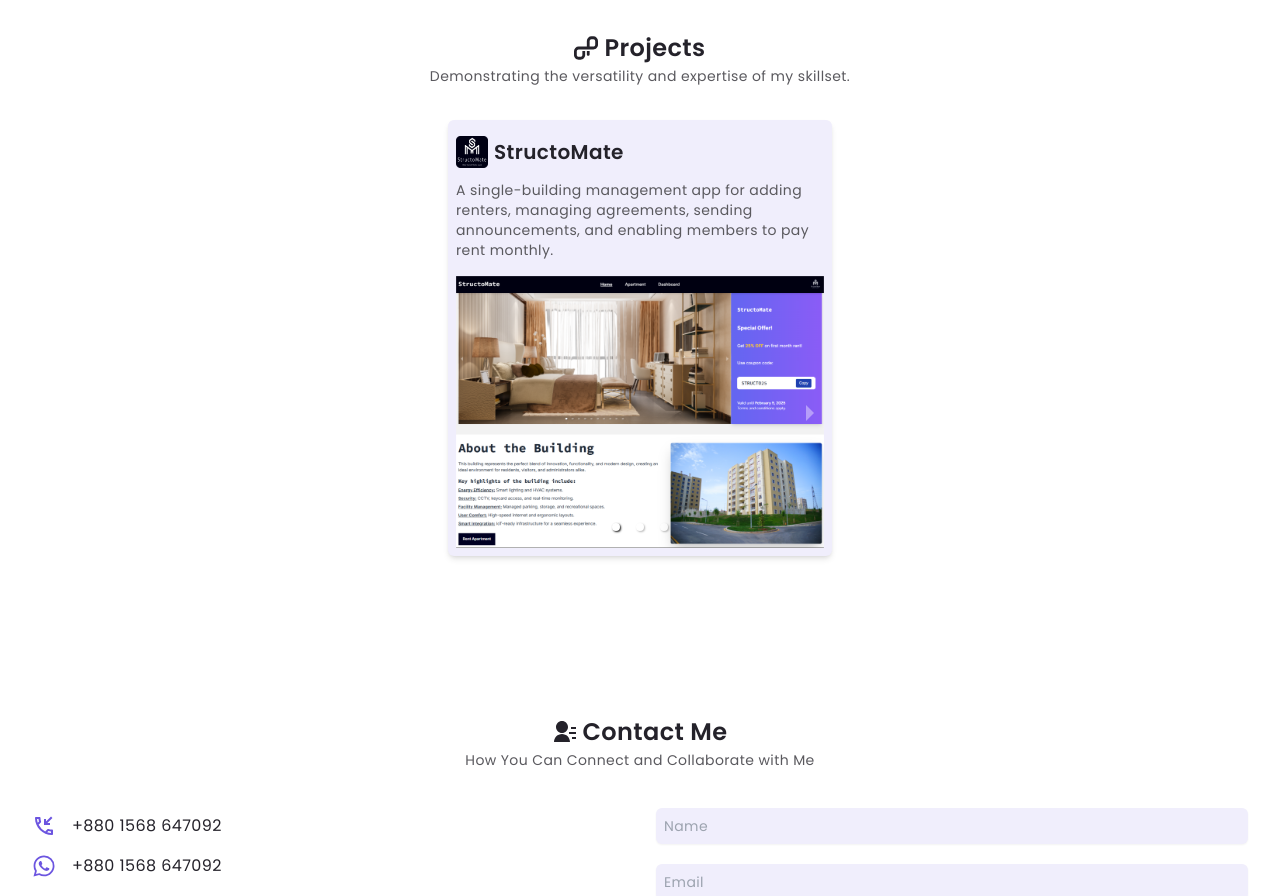
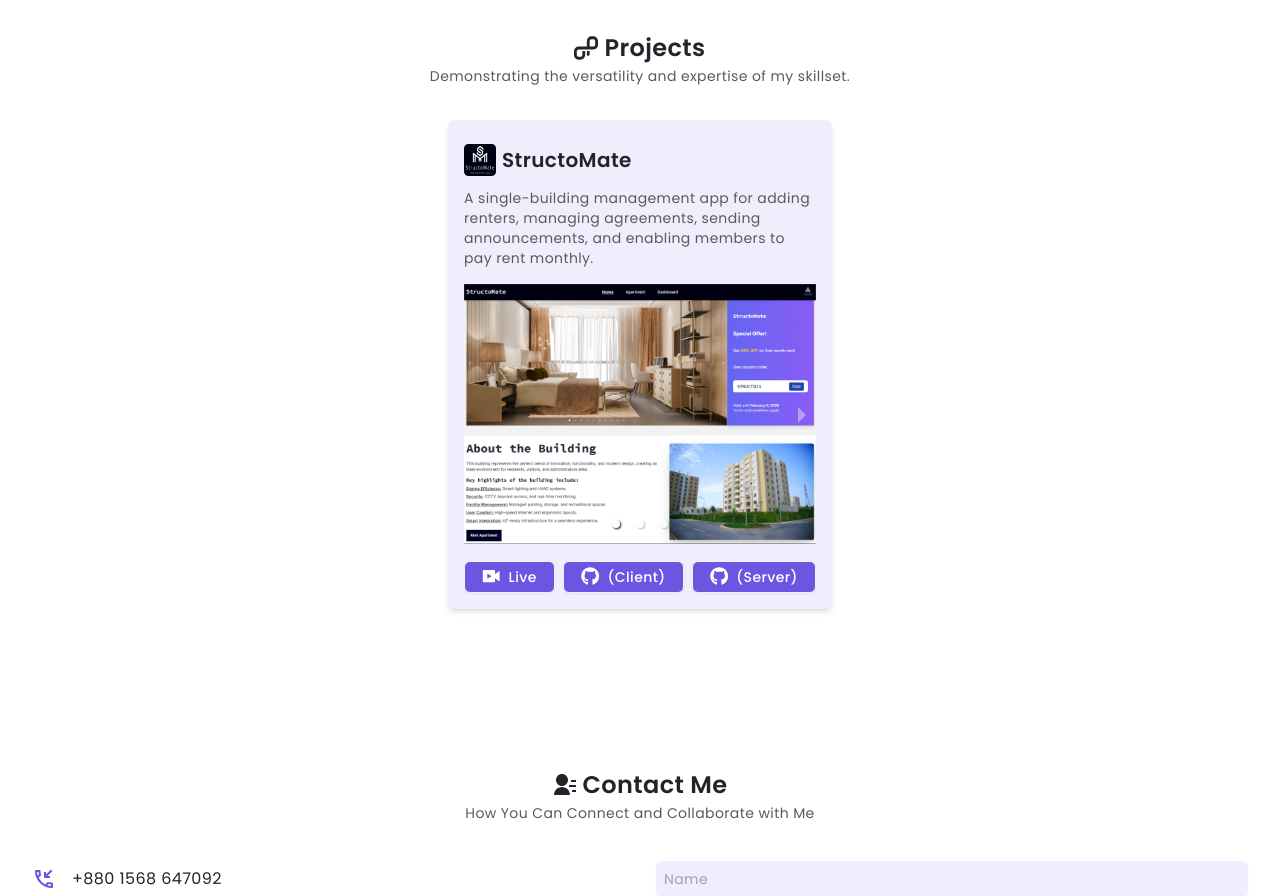
Before and after one commit to Ajmain-Fayek/Ajmain-Fayek, a React (Vite) app: page / in a window 1280 px wide. Shown: the part 1940-2836 px from the top of the page. Built offline with nearby package versions, Linux system fonts and the light colour scheme.

Commit message:
tooltip, project action button

```diff
--- a/src/Components/Contact_Me.jsx
+++ b/src/Components/Contact_Me.jsx
@@ -20,6 +20,7 @@ const Contact_Me = () => {
                 <div className="lg:w-1/2 w-full space-y-4">
                     <a
                         href="tel:+8801568647092"
+                        title="Phone"
                         className="flex items-center hover:underline gap-4 lg:mt-2.5"
                     >
                         <MdOutlinePhoneCallback
@@ -31,6 +32,7 @@ const Contact_Me = () => {
                     <a
                         href="https://wa.me/+8801568647092"
                         target="_blank"
+                        title="Whatsapp"
                         className="flex hover:underline items-center gap-4 lg:mt-2.5"
                     >
                         <IoLogoWhatsapp size={"1.5rem"} color="#6c55e0" />
@@ -39,12 +41,16 @@ const Contact_Me = () => {
 
                     <a
                         href="mailto:ajmainfayek733@gmail.com"
+                        title="Email"
                         className="flex items-center gap-4 lg:mt-2.5 hover:underline"
                     >
                         <HiOutlineMail size={"1.5rem"} color="#6c55e0" />
                         ajmainfayek733@gmail.com
                     </a>
-                    <p className="flex items-center gap-4 lg:mt-2.5">
+                    <p
+                        title="Location"
+                        className="flex items-center gap-4 lg:mt-2.5"
+                    >
                         <IoLocationOutline size={"1.5rem"} color="#6c55e0" />
                         Dhaka, Bangladesh
                     </p>
--- a/src/Components/Footer.jsx
+++ b/src/Components/Footer.jsx
@@ -23,6 +23,7 @@ const Footer = () => {
                         <a
                             href="https://github.com/Ajmain-Fayek"
                             target="_blank"
+                            title="Github"
                         >
                             <FaGithubSquare
                                 color="#fff"
@@ -35,6 +36,7 @@ const Footer = () => {
                         <a
                             href="https://www.linkedin.com/in/ajmainfayek733"
                             target="_blank"
+                            title="LinkedIn"
                         >
                             <FaLinkedin
                                 color="#fff"
@@ -47,6 +49,7 @@ const Footer = () => {
                         <a
                             href="https://www.facebook.com/AjmainFayek733"
                             target="_blank"
+                            title="Facebook"
                         >
                             <FaFacebookSquare
                                 color="#fff"
@@ -59,6 +62,7 @@ const Footer = () => {
                         <a
                             href={Resume}
                             download={"Ajmain Fayek's Resume"}
+                            title="Download Resume"
                             className="btn-sm btn rounded-md hover:scale-110 active:scale-100 bg-[#6c55e0] hover:bg-[#6c55e0] text-white"
                         >
                             <GrDocumentDownload /> Resume
--- a/src/Components/Info_Section.jsx
+++ b/src/Components/Info_Section.jsx
@@ -26,6 +26,7 @@ const Info_Section = () => {
                                 <a
                                     href="https://github.com/Ajmain-Fayek"
                                     target="_blank"
+                                    title="Github"
                                 >
                                     <FaGithubSquare
                                         color="#6c55e0"
@@ -38,6 +39,7 @@ const Info_Section = () => {
                                 <a
                                     href="https://www.linkedin.com/in/ajmainfayek733"
                                     target="_blank"
+                                    title="LinkedIn"
                                 >
                                     <FaLinkedin
                                         color="#6c55e0"
@@ -50,6 +52,7 @@ const Info_Section = () => {
                                 <a
                                     href="https://www.facebook.com/AjmainFayek733"
                                     target="_blank"
+                                    title="Facebook"
                                 >
                                     <FaFacebookSquare
                                         color="#6c55e0"
@@ -62,6 +65,7 @@ const Info_Section = () => {
                                 <a
                                     href={Resume}
                                     download={"Ajmain Fayek's Resume"}
+                                    title="Download Resume"
                                     className="btn-sm btn rounded-md hover:scale-110 active:scale-100 bg-[#6c55e0] hover:bg-[#6c55e0] text-white"
                                 >
                                     <GrDocumentDownload /> Resume
@@ -72,10 +76,11 @@ const Info_Section = () => {
                 </div>
             </div>
             <div className="md:w-1/2 w-full flex justify-center">
-                <div className="">
+                <div>
                     <img
                         className="w-[320px]"
                         src={Photo}
+                        title="Ajmain Fayek | Web programmer | Aspiring MERN Stack Developer"
                         alt="Picture of Ajmain Fayek. Web programmer | Aspiring MERN Stack Developer"
                     />
                 </div>
--- a/src/Components/Navbar.jsx
+++ b/src/Components/Navbar.jsx
@@ -86,6 +86,7 @@ const Navbar = () => {
                 <a
                     href={Resume}
                     download={"Ajmain Fayek's Resume"}
+                    title="Download Resume"
                     className="btn-sm btn active:scale-100 rounded-md bg-[#6c55e0] hover:bg-[#6c55e0] hover:scale-105 text-white"
                 >
                     <GrDocumentDownload /> Resume
--- a/src/Components/Projects_Section.jsx
+++ b/src/Components/Projects_Section.jsx
@@ -5,6 +5,8 @@ import structo1 from "/structomate (1).webp";
 import structo2 from "/structomate (2).webp";
 import structo3 from "/structomate (3).webp";
 import { SiOpenproject } from "react-icons/si";
+import { FaGithub } from "react-icons/fa";
+import { RiLiveFill } from "react-icons/ri";
 
 const Projects_Section = () => {
     return (
@@ -18,7 +20,9 @@ const Projects_Section = () => {
                 </span>
             </div>
             {/* Projects card */}
-            <div className="max-w-sm p-2 mx-auto rounded-md shadow-md hover:shadow-lg hover:scale-105 bg-[#f0eefc] transition-all ease-in-out">
+            <div className="max-w-sm p-4 mx-auto rounded-md shadow-md hover:shadow-lg hover:scale-[101%] bg-[#f0eefc] transition-all ease-in-out">
+                {/* Project 1 */}
+                <div>
                     <div className="flex items-center gap-1.5 py-2">
                         <img
                             className="h-8 w-8"
@@ -55,6 +59,35 @@ const Projects_Section = () => {
                             />
                         </div>
                     </Carousel>
+                    <div className="pt-4 flex gap-2 flex-wrap justify-center flex-grow">
+                        <a
+                            href="https://structomate.web.app/"
+                            target="_blank"
+                            title="Visit StructoMate Live website."
+                            className="btn btn-sm flex-grow bg-[#6c55e0] hover:bg-[#6c55e0] text-white text-sm font-medium rounded-md hover:scale-105 transition-all ease-in-out"
+                        >
+                            <RiLiveFill size={"1.15rem"} /> Live
+                        </a>
+                        <a
+                            href="https://github.com/Ajmain-Fayek/StructoMate.git"
+                            target="_blank"
+                            title="Source Code (Client Side)"
+                            className="btn btn-sm flex-grow bg-[#6c55e0] hover:bg-[#6c55e0] text-white text-sm font-medium rounded-md hover:scale-105 transition-all ease-in-out"
+                        >
+                            <FaGithub size={"1.15rem"} />
+                            (Client)
+                        </a>
+                        <a
+                            href="https://github.com/Ajmain-Fayek/StructoMate-server.git"
+                            target="_blank"
+                            title="Source Code (Server Side)"
+                            className="btn btn-sm flex-grow bg-[#6c55e0] hover:bg-[#6c55e0] text-white text-sm font-medium rounded-md hover:scale-105 transition-all ease-in-out"
+                        >
+                            <FaGithub size={"1.15rem"} />
+                            (Server)
+                        </a>
+                    </div>
+                </div>
             </div>
         </div>
     );
```
Lines whose indentation alone changed are shown as unchanged.
